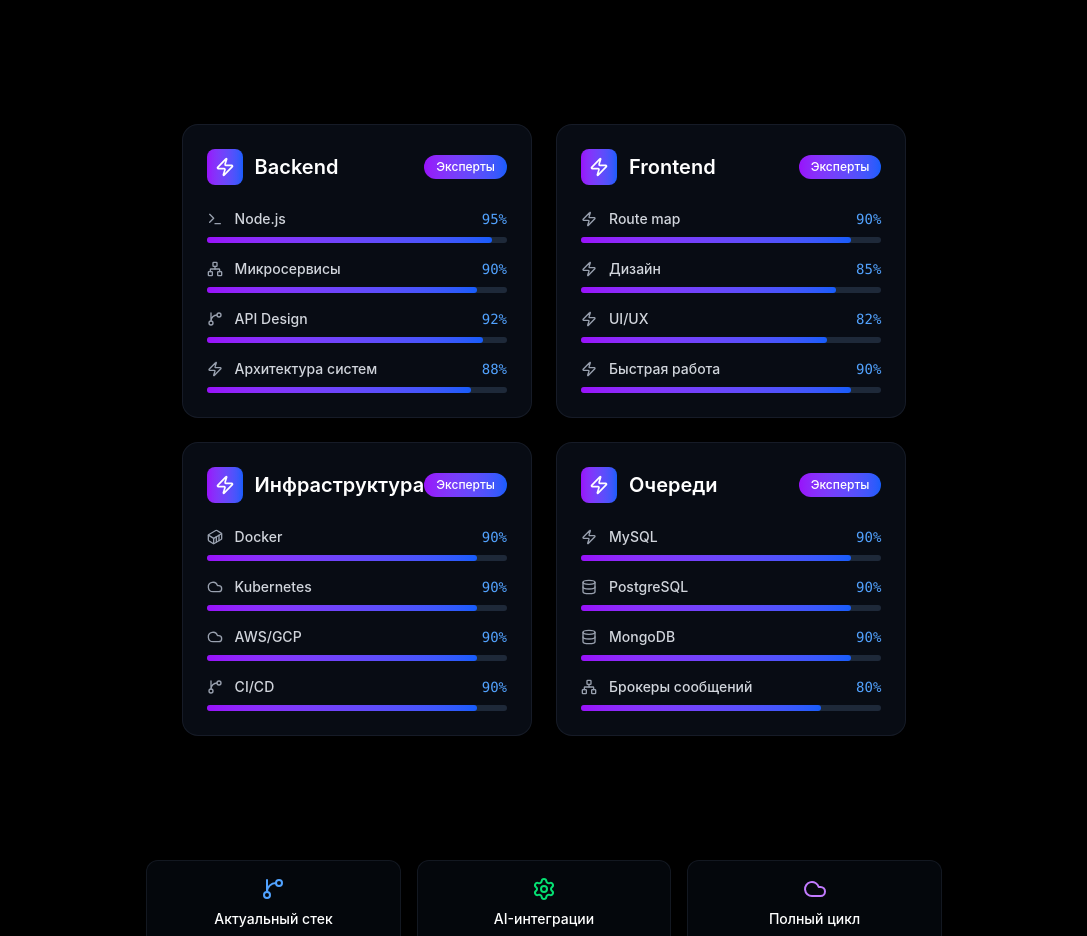
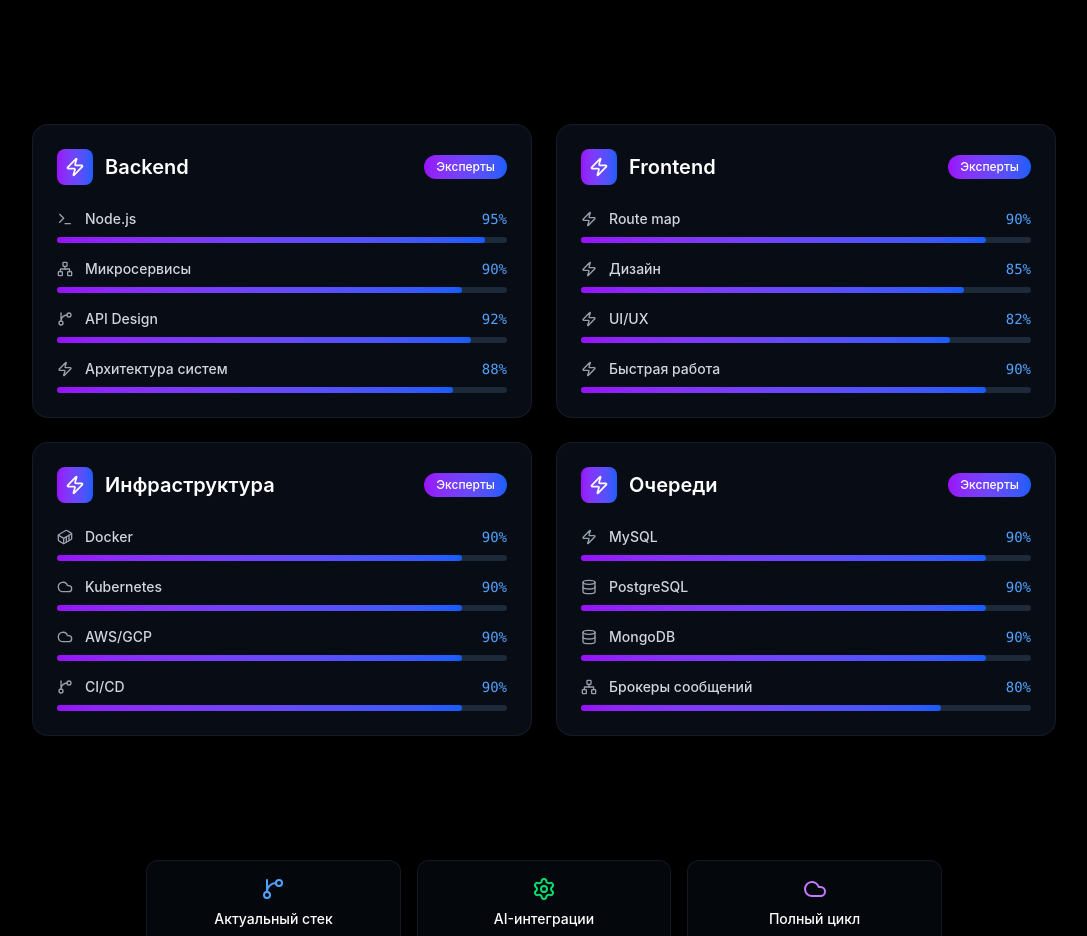
Before and after one commit to MicoNext/MicoNext, a React (Vite) app: page / in a window 1280 px wide. Shown: the part 2720-3656 px from the top of the page, without its empty margins (96-1183 px from the left). Built offline with nearby package versions, Linux system fonts and the light colour scheme.

Commit message:
edit block skills

```diff
--- a/src/components/Sections/Skills.tsx
+++ b/src/components/Sections/Skills.tsx
@@ -42,7 +42,7 @@ export default function Skills() {
             const CategoryIcon = getCategoryIcon(category.category)
             const gradient = "from-purple-600 to-blue-600"
             return (
-              <div key={index} className="bg-gray-900/50 rounded-2xl p-6 border border-gray-700/30 backdrop-blur-sm">
+              <div key={index} className="sm:min-w-[90vw] md:min-w-[80vw] lg:min-w-[500px] bg-gray-900/50 rounded-2xl p-6 border border-gray-700/30 backdrop-blur-sm">
                 <div className="flex items-center justify-between mb-6">
                   <div className="flex items-center gap-3">
                     <div className={`p-2 bg-gradient-to-r ${gradient} rounded-lg`}>
```
